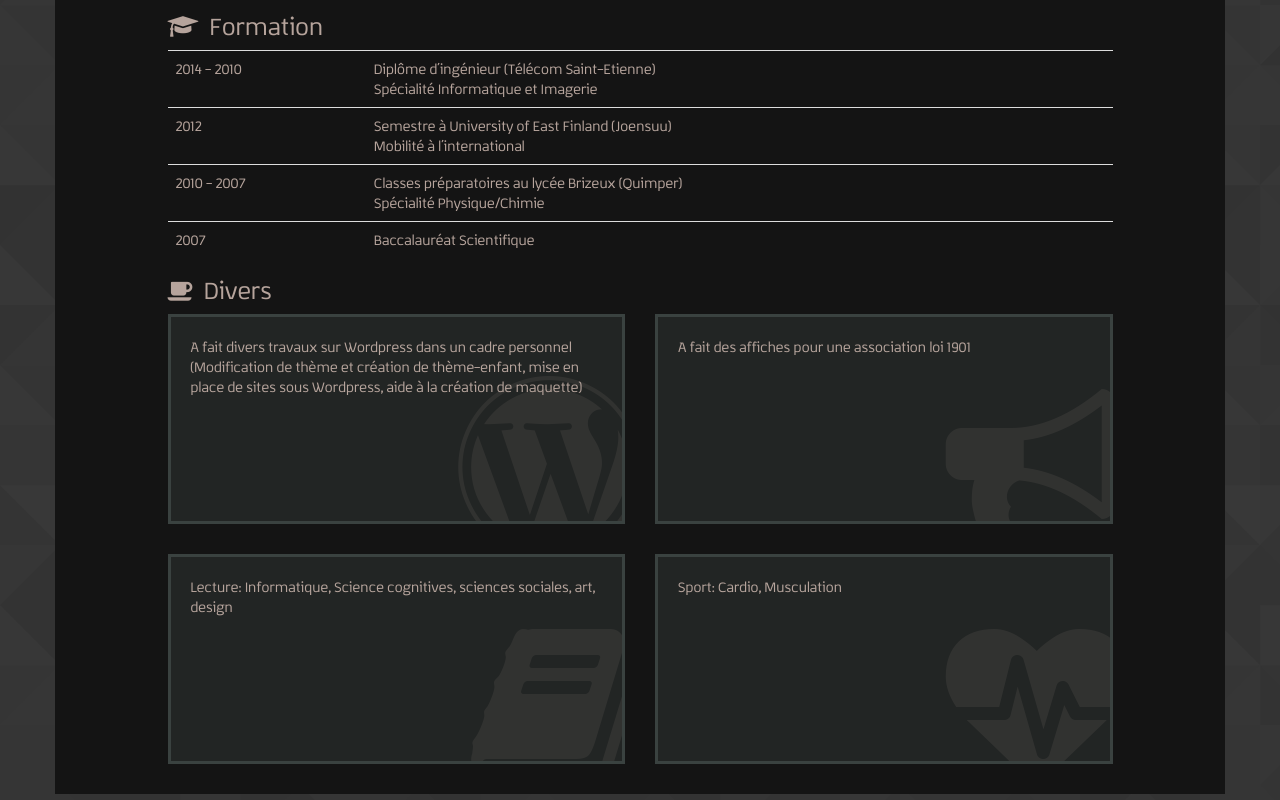
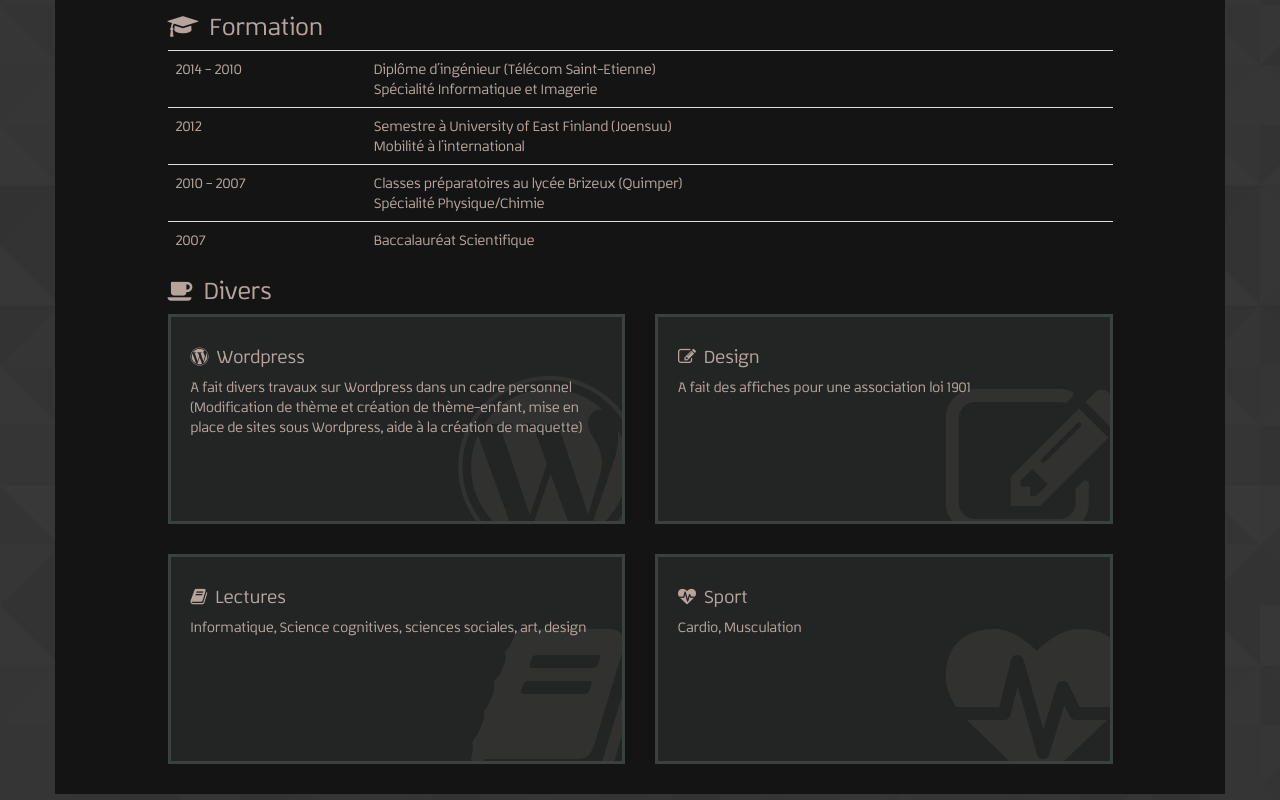
Before and after one commit to MarcMonchablon/pupweb, a website: page site/index.jade in a window 1280 px wide. Shown: the part 2155-2955 px from the top of the page. Drawn offline with nearby package versions, Linux system fonts and the light colour scheme; files that its build step writes are made by us from their sources.

Commit message:
Changed some icons

```diff
--- a/site/includes/cv.jade
+++ b/site/includes/cv.jade
@@ -5,7 +5,7 @@ h3
 include ./cv/experience.jade
 
 h3
-  i.fa.fa-cubes
+  i.fa.fa-flask
   | &nbsp;
   | Compétences
 include ./cv/competences.jade
--- a/site/includes/cv/misc.jade
+++ b/site/includes/cv/misc.jade
@@ -2,21 +2,37 @@
   .col-md-6
     .skills.miscSkills
       i.backgroundIcon.fa.fa-wordpress
+      h4
+        i.fa.fa-wordpress
+        | &nbsp;
+        | Wordpress
       p.
         A fait divers travaux sur Wordpress dans un cadre personnel
         (Modification de thème et création de thème-enfant, mise en place de sites sous Wordpress, aide à la création de maquette)
 
   .col-md-6
     .skills.miscSkills
-      i.backgroundIcon.fa.fa-bullhorn
+      i.backgroundIcon.fa.fa-edit
+      h4
+        i.fa.fa-edit
+        | &nbsp;
+        | Design
       p A fait des affiches pour une association loi 1901
 
   .col-md-6
     .skills.miscSkills
       i.backgroundIcon.fa.fa-book
-      p Lecture: Informatique, Science cognitives, sciences sociales, art, design
+      h4
+        i.fa.fa-book
+        | &nbsp;
+        | Lectures
+      p Informatique, Science cognitives, sciences sociales, art, design
 
   .col-md-6
     .skills.miscSkills
       i.backgroundIcon.fa.fa-heartbeat
-      p Sport: Cardio, Musculation
+      h4
+        i.fa.fa-heartbeat
+        | &nbsp;
+        | Sport
+      p Cardio, Musculation
```
Also changed, not shown: site/includes/cv.html, site/includes/cv/misc.html, site/index.html.
